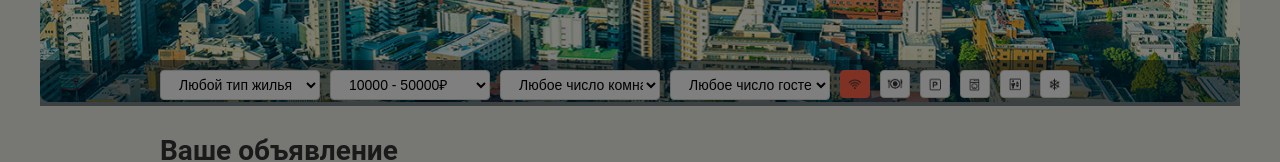
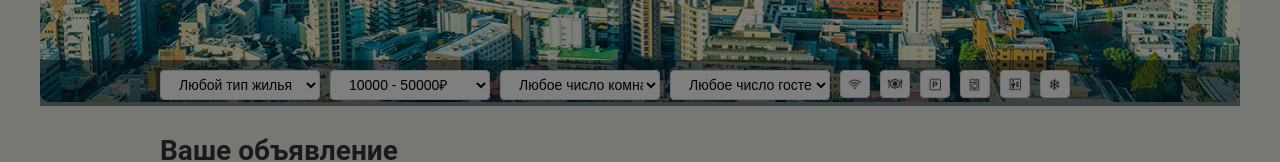
Before and after one commit to Nats92/421229-keksobooking, a website: page index.html in a window 1280 px wide. Shown: the part 598-760 px from the top of the page. Drawn offline with Linux system fonts and the light colour scheme; no server answers.

Commit message:
removed flag 'checked' from wi-fi in filters

```diff
--- a/index.html
+++ b/index.html
@@ -41,7 +41,7 @@
         </select></label>
         <fieldset id="housing_features" class="tokyo__filter-set">
           <label class="feature">
-            <input type="checkbox" name="feature" value="wifi" checked><span
+            <input type="checkbox" name="feature" value="wifi"><span
             class="feature__image  feature__image--wifi"></span>
           </label>
           <label class="feature">
```
